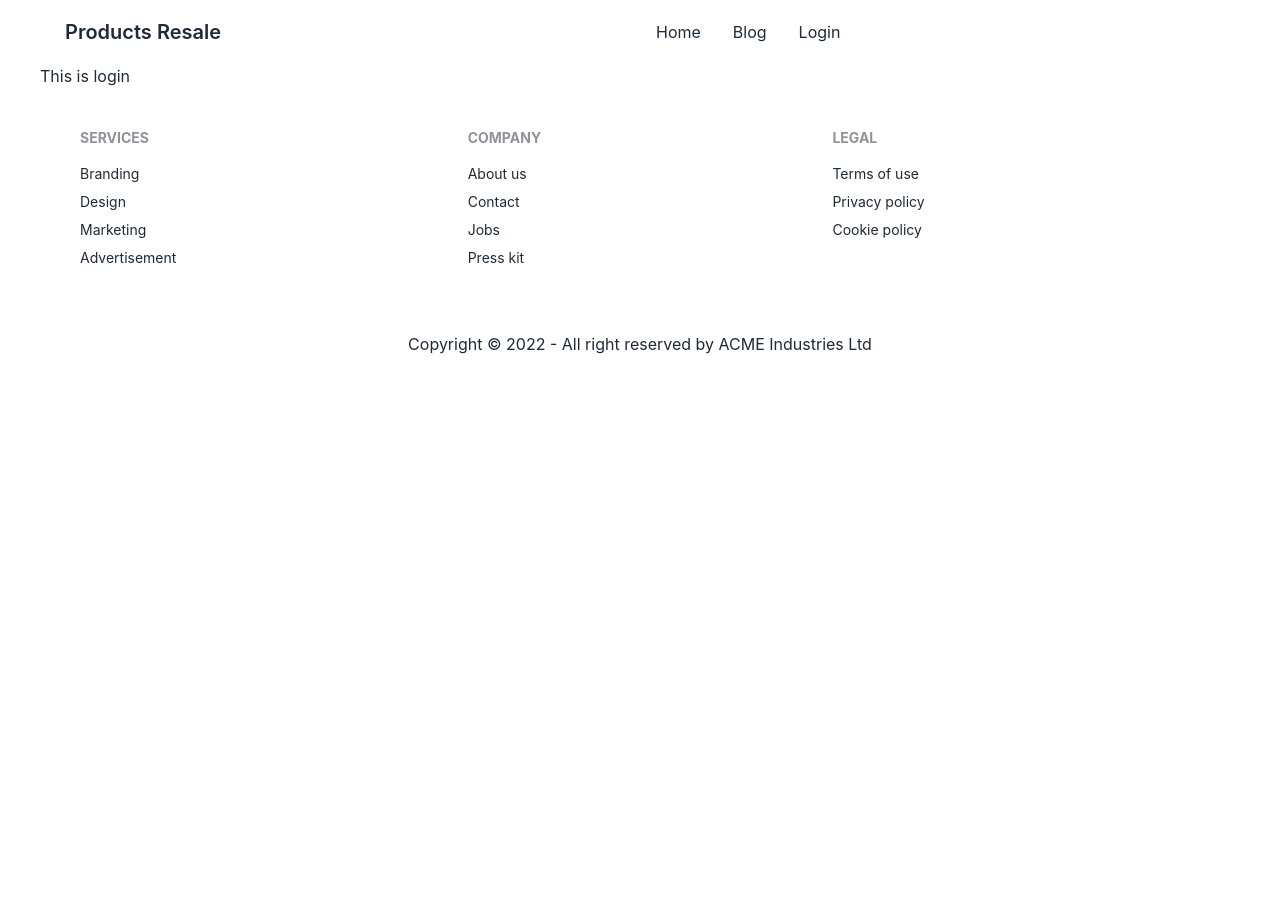
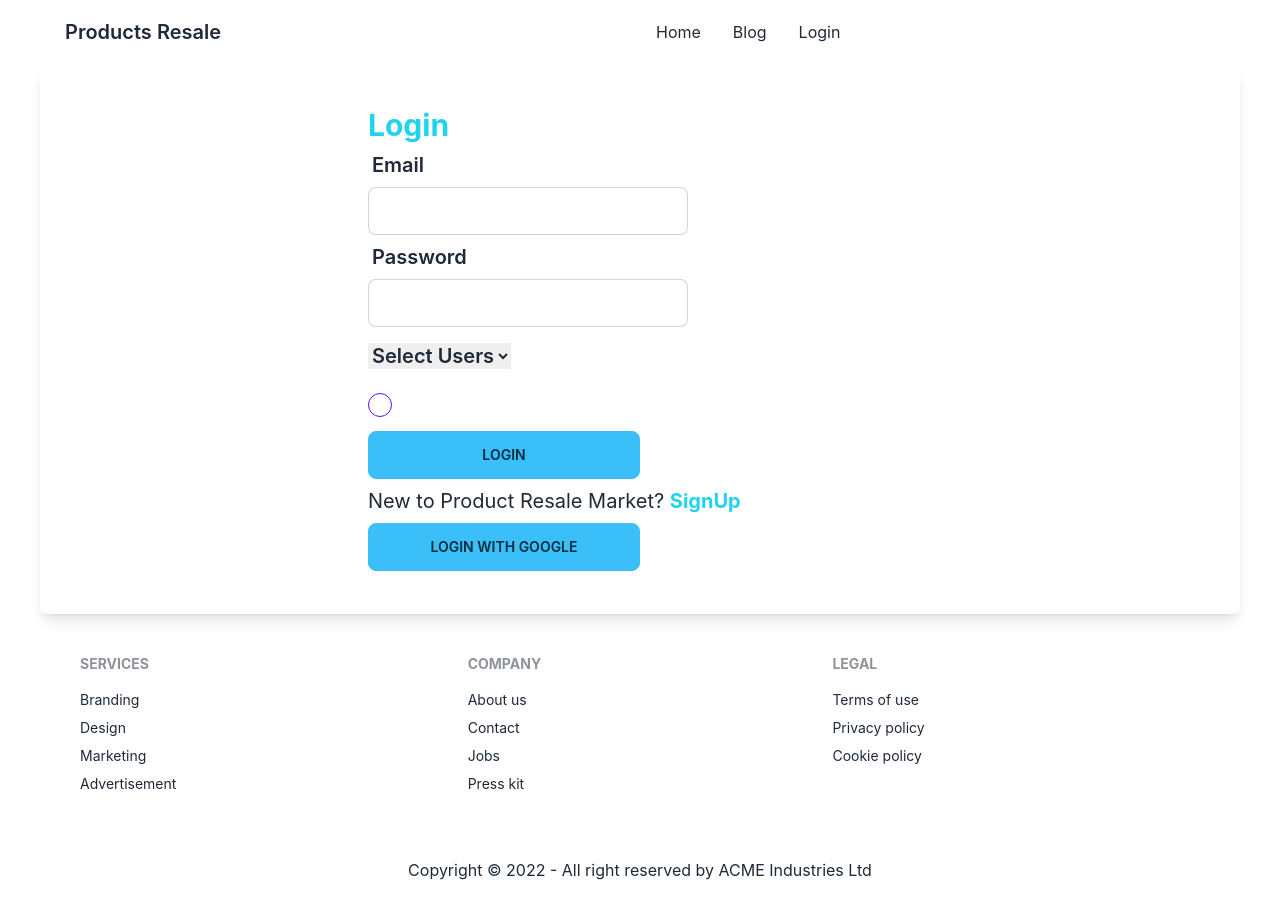
Before and after one commit to srbony/mobiles-resale-market-client-side-repo, a React (Create React App) app: page /login in a window 1280 px wide. Shown: the top 918 px of the page. Before the commit the page ends 800 px from the top, so only its background shows below. Built offline with nearby package versions, Linux system fonts and the light colour scheme.

Commit message:
added login form

```diff
--- a/package.json
+++ b/package.json
@@ -9,6 +9,7 @@
     "daisyui": "^2.42.0",
     "react": "^18.2.0",
     "react-dom": "^18.2.0",
+    "react-hook-form": "^7.39.5",
     "react-router-dom": "^6.4.3",
     "react-scripts": "5.0.1",
     "web-vitals": "^2.1.4"
--- a/src/Pages/Home/Home/Products/Products.js
+++ b/src/Pages/Home/Home/Products/Products.js
@@ -16,7 +16,7 @@ const Products = () => {
 
             {
                 products.map(product => <div className='shadow-lg rounded'>
-                    {product.name}
+                    <p className='text-2xl text-center font-bold'>  {product.name}</p>
                     <img className='w-75 h-35 rounded-lg bg-slate-600' src={product.img} alt="" />
                 </div>)
             }
--- a/src/Pages/Login/Login.js
+++ b/src/Pages/Login/Login.js
@@ -1,9 +1,46 @@
 import React from 'react';
 
+import { useForm } from "react-hook-form";
+import { Link } from 'react-router-dom';
+
 const Login = () => {
+    const { register, handleSubmit } = useForm();
+    const handleLogin = data => {
+        console.log(data)
+    }
     return (
-        <div>
-            <h2>This is login</h2>
+        <div className='h-[550px] flex shadow-lg rounded-lg  justify-center items-center'>
+            <div className='w-1/2 p-7'>
+                <h2 className='text-3xl text-cyan-400 font-bold'>Login</h2>
+                <form onSubmit={handleSubmit(handleLogin)}>
+
+
+                    <div className="form-control w-full max-w-xs">
+                        <label className="label"><span className="label-text text-xl font-semibold">Email</span></label>
+                        <input type="text" {...register("email")} className="input input-bordered w-full max-w-xs" />
+                    </div>
+                    <div className="form-control w-full max-w-xs">
+                        <label className="label"><span className="label-text text-xl font-semibold">Password</span></label>
+                        <input type="password" {...register("password")} className="input input-bordered w-full max-w-xs" />
+                    </div>
+
+                    <select className='text-xl my-4 font-semibold' {...register("category", { required: true })}>
+                        <option value="">Select Users</option>
+                        <option value="Seller">Seller</option>
+                        <option value="Buyer" >Buyer</option>
+                    </select>
+                    <div className='my-2'>
+                        <input type="radio" name="radio-2" className="radio radio-primary" />
+
+                    </div>
+                    <button className='btn btn-info w-1/2'>Login</button>
+
+                </form>
+                <p className='my-2 text-xl font semibold'>New to Product Resale Market? <Link to='/signup'><span className='font-bold text-cyan-400'>SignUp</span></Link></p>
+                <button className='btn btn-info w-1/2'>Login With Google</button>
+
+            </div>
+
         </div>
     );
 };
```
Also changed, not shown: 1 other file (tests, documents, lock files or other folders).
